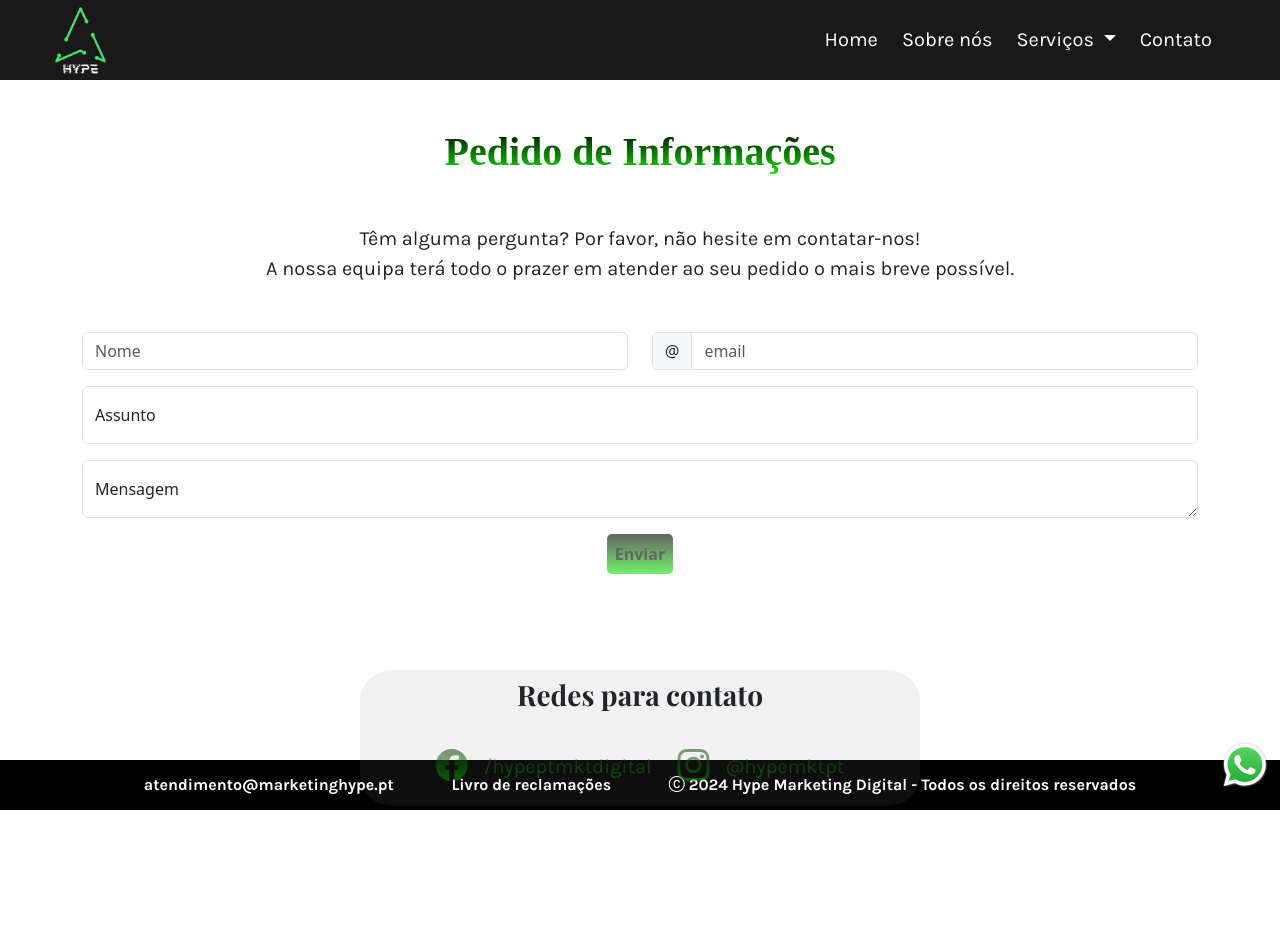
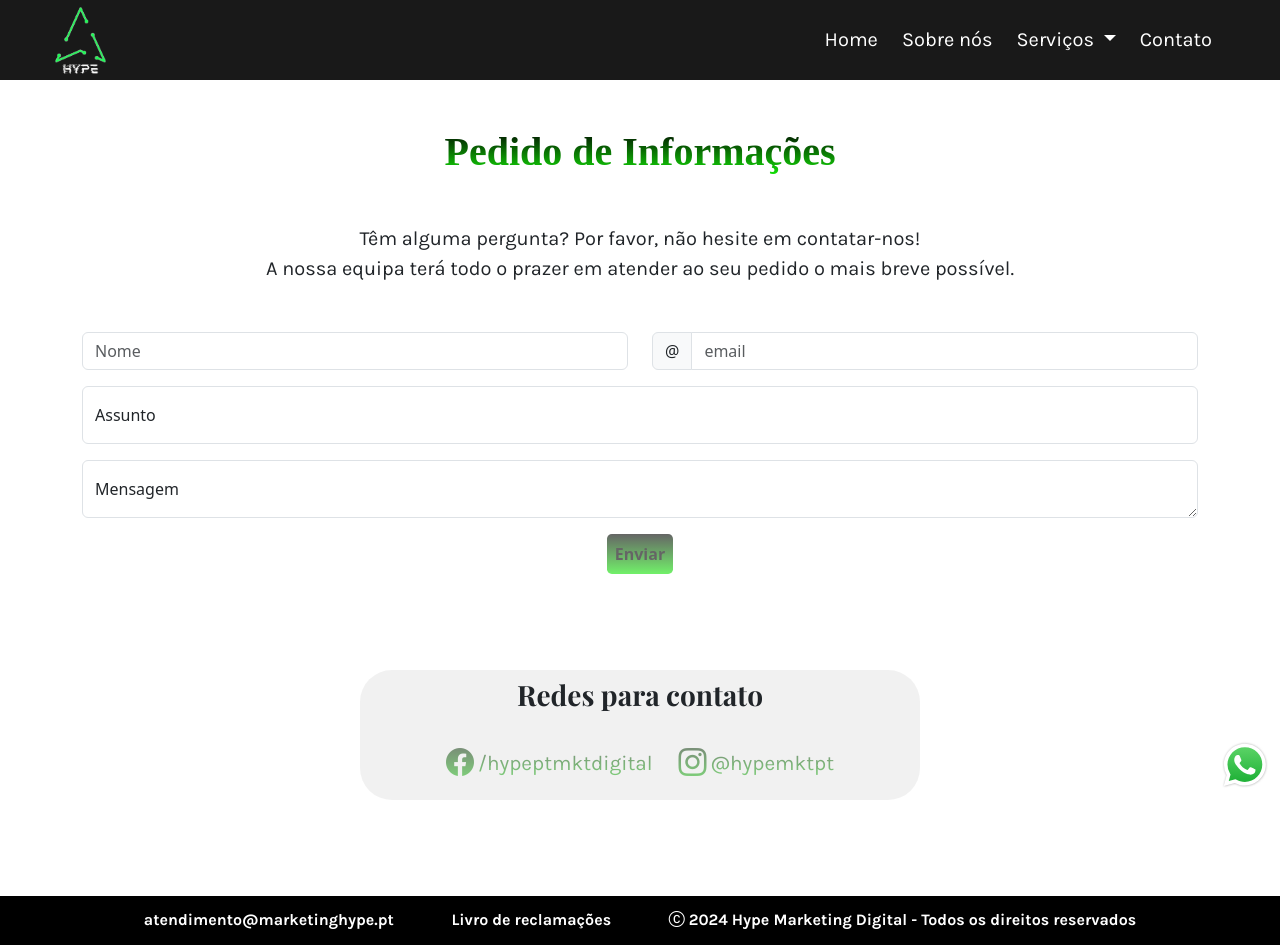
Before and after one commit to wendibianca/agenciaHype, a plain HTML site: page html/contato.html in a window 1280 px wide. Before the commit the page ends 854 px from the top, so only its background shows below. Drawn offline with nearby package versions, Linux system fonts and the light colour scheme; a web font is replaced by a local one.

Commit message:
[Update]Página de contato e tamanho das imagens

```diff
--- a/html/contato.html
+++ b/html/contato.html
@@ -234,16 +234,16 @@
               </h2>
               <div class="d-flex justify-content-center ">
                 <a
-                  class="icone btn d-flex align-items-center fs-5"
+                  class="icone btn d-flex align-items-center fs-6"
                   href="https://www.facebook.com/hypeptmktdigital"
                   target="_blank"
-                  ><i class="bi bi-facebook fs-2 pe-3"></i>/hypeptmktdigital</a
+                  ><i class="bi bi-facebook fs-3 pe-1"></i>/hypeptmktdigital</a
                 >
                 <a
-                  class="icone btn d-flex align-items-center fs-5"
+                  class="icone btn d-flex align-items-center fs-6"
                   href="https://www.instagram.com/hypemktpt/"
                   target="_blank"
-                  ><i class="bi bi-instagram fs-2 pe-3"></i>@hypemktpt</a
+                  ><i class="bi bi-instagram fs-3 pe-1"></i>@hypemktpt</a
                 >
               </div>
             </div>
--- a/styles/style.css
+++ b/styles/style.css
@@ -118,8 +118,8 @@
 }
 
 .social-media_img img,
-.gestao-marketing_img img {
-  width: 25rem;
+.gestao-marketing_img img, .home_introducao_img img{
+  width: 23rem;
 }
 
 .pacote-bronze{
@@ -182,7 +182,11 @@
 }
 
 @media screen and (min-width: 992px) {
-    .contato {
-        height: 85vh;
-    }
-  }
+  .social-media_img img,
+.gestao-marketing_img img, .home_introducao_img img{
+  width: 25rem;
+}
+.icone {
+  font-size: 1.3rem !important ;
+}
+}
```
Also changed, not shown: index.html (+1 -1 lines).
